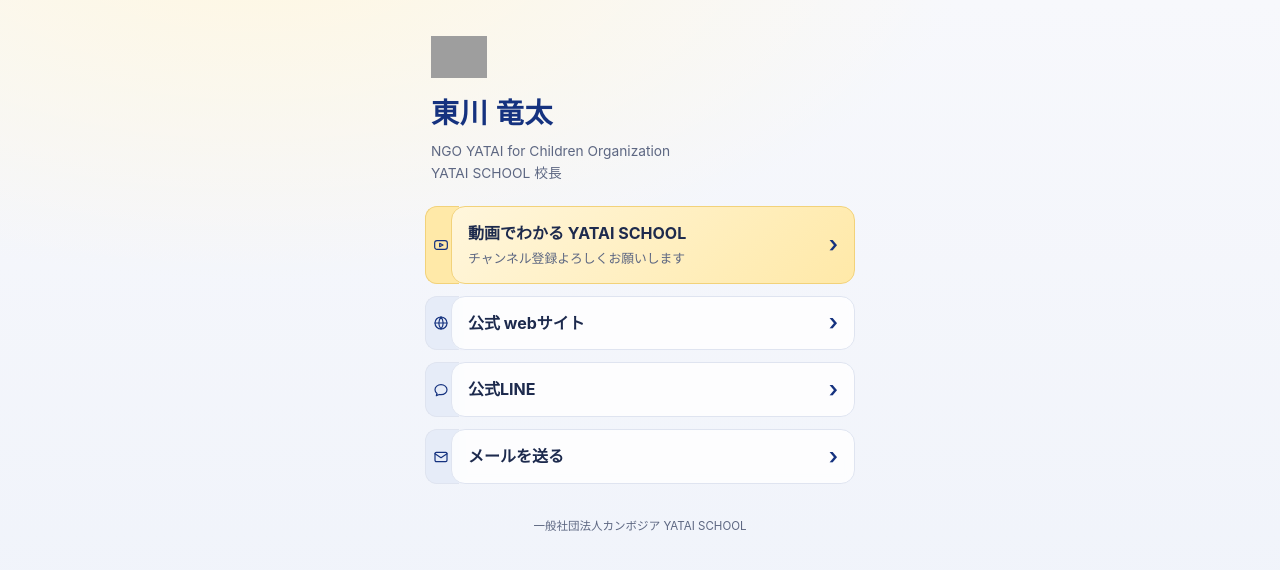
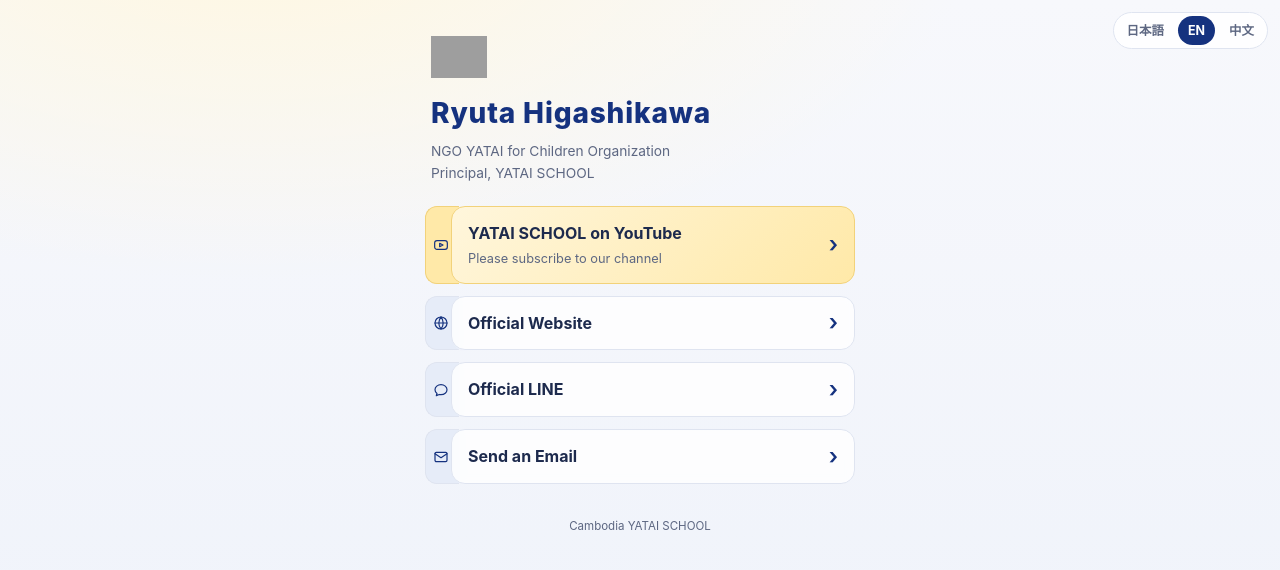
Before and after one commit to ngo-yatai/ngo-yatai.github.io, a plain HTML site: page link/index.html in a window 1280 px wide. Drawn offline with Linux system fonts and the light colour scheme; grey boxes are pictures that could not be loaded.

Commit message:
Add language selection buttons to index.html

```diff
--- a/link/index.html
+++ b/link/index.html
@@ -40,9 +40,17 @@ a.card::after{content:"›";position:absolute;right:16px;top:50%;transform:trans
 footer{text-align:center;font-size:.72rem;color:var(--sub);margin-top:34px}
 footer a{color:inherit}
 .hide{display:none!important}
+.lang{position:fixed;top:max(12px,env(safe-area-inset-top));right:12px;display:flex;gap:4px;background:#ffffffd9;backdrop-filter:blur(6px);border:1px solid var(--line);border-radius:999px;padding:3px;z-index:10}
+.lang button{border:0;background:none;font:inherit;font-size:.78rem;font-weight:700;color:var(--sub);padding:5px 10px;border-radius:999px;cursor:pointer}
+.lang button[aria-pressed="true"]{background:var(--navy);color:#fff}
 </style>
 </head>
 <body>
+<nav class="lang" aria-label="Language">
+  <button type="button" data-lang="ja" lang="ja">日本語</button>
+  <button type="button" data-lang="en" lang="en">EN</button>
+  <button type="button" data-lang="zh" lang="zh-Hans">中文</button>
+</nav>
 <main>
   <header>
     <div class="who">
@@ -54,23 +62,35 @@ footer a{color:inherit}
   </header>
   <p class="bio hide" id="bio"></p>
   <ul id="links"></ul>
-  <footer>一般社団法人カンボジア YATAI SCHOOL</footer>
+  <footer id="foot">一般社団法人カンボジア YATAI SCHOOL</footer>
 </main>
 <script>
 /* 中身の編集は Google スプレッドシートで行う。下の FALLBACK は読み込めなかった時の控え。 */
 var SHEET_ID = "1C-6ju-JZ2Y0RAB4ESd_7rWJfR6THV-_qDhO83A8GZM4";
-var CACHE_KEY = "yatai-card-v3";
-// 列: 種類, 表示名, 説明, URL, アイコン, 強調, 表示する
+var CACHE_KEY = "yatai-card-v4";
+// 列: 種類, 表示名, 説明, URL, アイコン, 強調, 表示する, 表示名(英語), 説明(英語), 表示名(中国語), 説明(中国語)
 var FALLBACK = [
   ["ロゴ","","","https://yatai-school.org/wp-content/uploads/2024/06/White_screen.png","","","○"],
-  ["名前","東川 竜太","","","","","○"],
+  ["名前","東川 竜太","","","","","○","Ryuta Higashikawa","","東川 竜太",""],
   ["肩書き","NGO YATAI for Children Organization","","","","","○"],
-  ["肩書き","YATAI SCHOOL 校長","","","","","○"],
-  ["リンク","動画でわかる YATAI SCHOOL","チャンネル登録よろしくお願いします","https://www.youtube.com/@YATAI_arrows","youtube","○","○"],
-  ["リンク","公式 webサイト","","https://yatai-school.org/","web","","○"],
-  ["リンク","公式LINE","","https://line.me/R/ti/p/@557uooum","line","","○"],
-  ["リンク","メールを送る","","mailto:contactcambodia@yatai-school.org","mail","","○"]
+  ["肩書き","YATAI SCHOOL 校長","","","","","○","Principal, YATAI SCHOOL","","YATAI SCHOOL 校长",""],
+  ["リンク","動画でわかる YATAI SCHOOL","チャンネル登録よろしくお願いします","https://www.youtube.com/@YATAI_arrows","youtube","○","○","YATAI SCHOOL on YouTube","Please subscribe to our channel","视频了解 YATAI SCHOOL","欢迎订阅我们的频道"],
+  ["リンク","公式 webサイト","","https://yatai-school.org/","web","","○","Official Website","","官方网站",""],
+  ["リンク","公式LINE","","https://line.me/R/ti/p/@557uooum","line","","○","Official LINE","","官方 LINE",""],
+  ["リンク","メールを送る","","mailto:contactcambodia@yatai-school.org","mail","","○","Send an Email","","发送邮件",""]
 ];
+var UI = {
+  ja:{foot:"一般社団法人カンボジア YATAI SCHOOL", title:"YATAI SCHOOL リンク集", html:"ja"},
+  en:{foot:"Cambodia YATAI SCHOOL", title:"YATAI SCHOOL Links", html:"en"},
+  zh:{foot:"一般社团法人 柬埔寨 YATAI SCHOOL", title:"YATAI SCHOOL 链接", html:"zh-Hans"}
+};
+var LANG = (function(){
+  var m = location.search.match(/[?&]lang=(ja|en|zh)/), v = m ? m[1] : "";
+  try { v = v || localStorage.getItem("yatai-lang") || ""; } catch(e) {}
+  if (!v) { var n = (navigator.language || "ja").toLowerCase(); v = n.indexOf("ja") === 0 ? "ja" : n.indexOf("zh") === 0 ? "zh" : "en"; }
+  return v;
+})();
+var LAST_ROWS = null;
 
 var P = 'fill="none" stroke="currentColor" stroke-width="1.8" stroke-linecap="round" stroke-linejoin="round"';
 var ICONS = {
@@ -104,6 +124,11 @@ function el(tag, cls, text){ var e=document.createElement(tag); if(cls) e.classN
 function on(v){ v=String(v==null?"":v).trim(); return v!=="" && v!=="false" && v!=="FALSE" && v!=="×" && v!=="0"; }
 
 function render(rows){
+  LAST_ROWS = rows;
+  var ui = UI[LANG] || UI.ja;
+  document.documentElement.lang = ui.html;
+  document.getElementById("foot").textContent = ui.foot;
+  Array.prototype.forEach.call(document.querySelectorAll(".lang button"), function(b){ b.setAttribute("aria-pressed", b.getAttribute("data-lang") === LANG ? "true" : "false"); });
   var list = document.getElementById("links"); list.textContent = "";
   var bio = document.getElementById("bio"), photo = document.getElementById("photo"), logo = document.getElementById("logo");
   bio.classList.add("hide"); photo.classList.add("hide");
@@ -112,9 +137,14 @@ function render(rows){
   rows.forEach(function(r){
     var kind=String(r[0]||"").trim(), label=String(r[1]||"").trim(), desc=String(r[2]||"").trim(),
         url=safeUrl(r[3]), ic=r[4], hi=on(r[5]), show=on(r[6]);
+    var off = LANG === "en" ? 7 : LANG === "zh" ? 9 : -1;
+    if (off > 0) {
+      var tl = String(r[off]||"").trim(), td = String(r[off+1]||"").trim();
+      if (tl) { label = tl; desc = td; } // 訳が無い行は日本語のまま
+    }
     if (kind !== "小ボタン") group = null;
     if (!show) return;
-    if (kind === "名前") { document.getElementById("name").textContent = label; document.title = label + "｜YATAI SCHOOL リンク集"; }
+    if (kind === "名前") { document.getElementById("name").textContent = label; document.title = label + "｜" + UI[LANG].title; }
     else if (kind === "肩書き") titles.push(label);
     else if (kind === "紹介文") { bio.textContent = label; bio.classList.toggle("hide", !label); }
     else if (kind === "ロゴ") { if (url) logo.src = url; }
@@ -149,6 +179,14 @@ window.yataiLinks = function(resp){
     try { localStorage.setItem(CACHE_KEY, JSON.stringify(rows)); } catch(e) {}
   } catch(e) {}
 };
+document.querySelector(".lang").addEventListener("click", function(e){
+  var b = e.target.closest && e.target.closest("button[data-lang]");
+  if (!b || b.getAttribute("data-lang") === LANG) return;
+  LANG = b.getAttribute("data-lang");
+  try { localStorage.setItem("yatai-lang", LANG); } catch(e) {}
+  render(LAST_ROWS || FALLBACK);
+  track("lang", LANG);
+});
 /* ---- 流入経路の計測（Cookie なし・個人を特定しない） ----
    QR やSNSに載せるURLに ?s=経路名 を付ける（例 ?s=card = 名刺）。
    開いた時と各ボタンを押した時に hit.gif へ記録し、サーバーのログを集計する。 */
```
